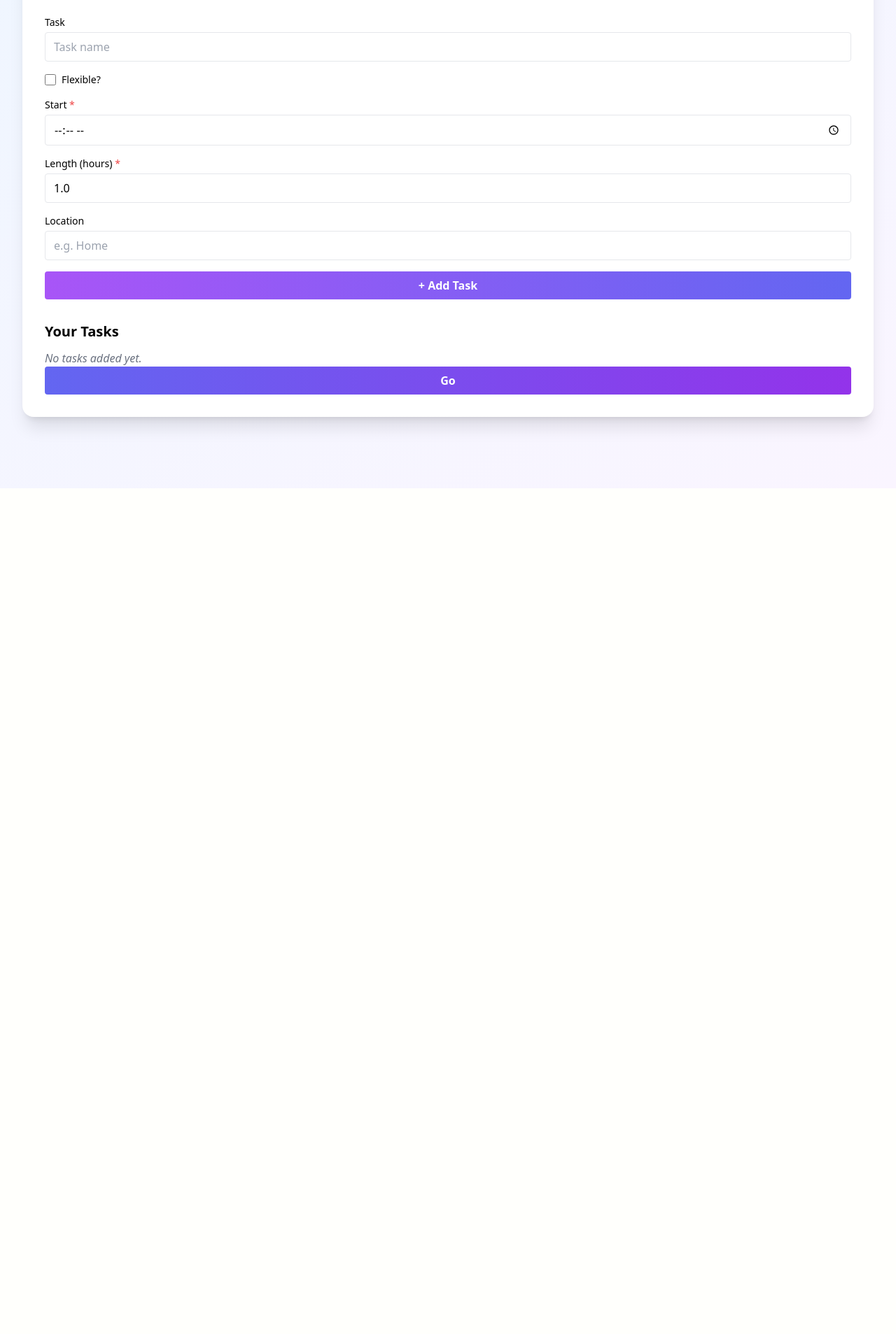
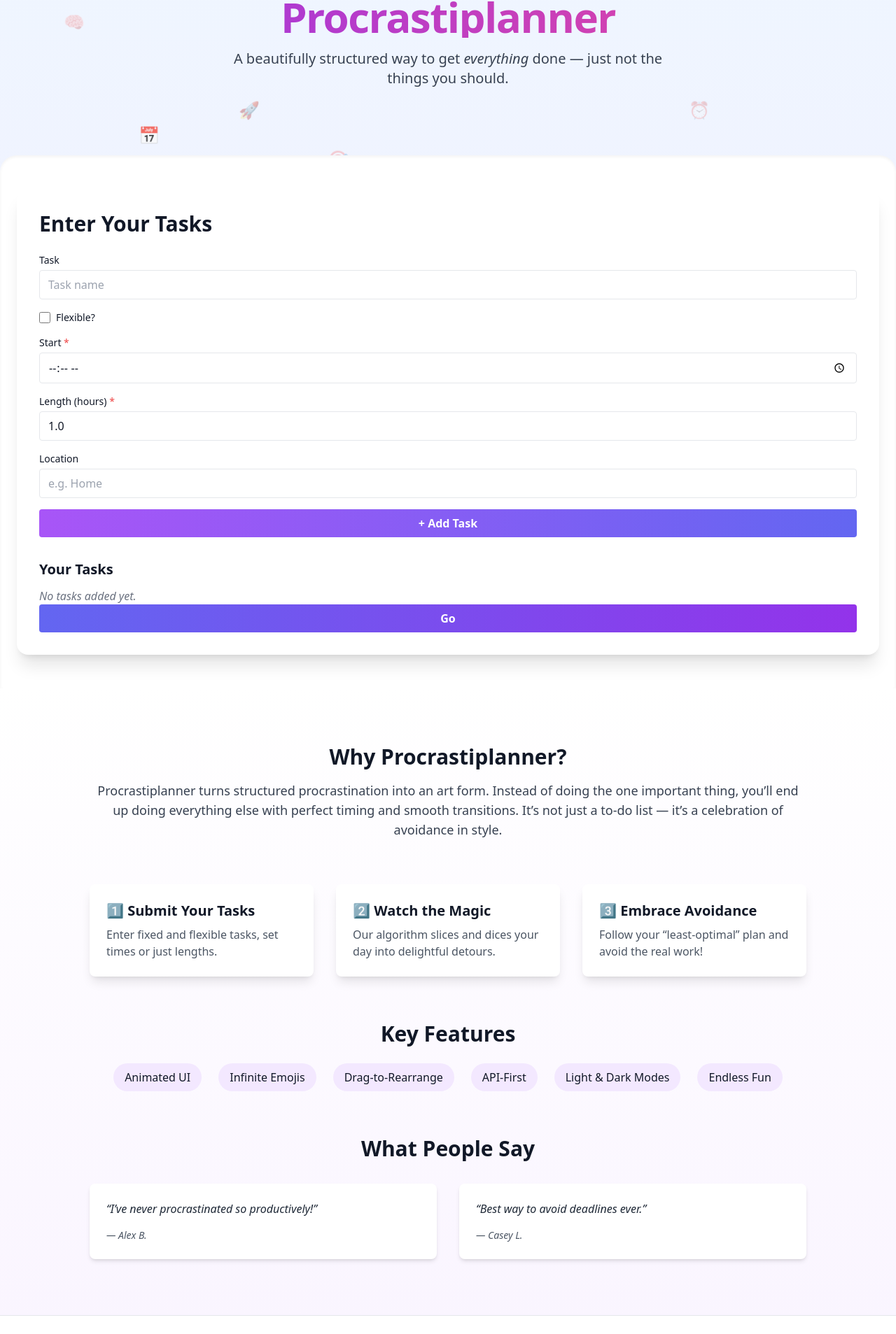
Before and after one commit to Theocat321/procrastiplanner, a React (Vite) app in the folder frontend/: page / in a window 1280 px wide. Shown: the part 102-2009 px from the top of the page at 70% size. Before the commit the page ends 800 px from the top, so only its background shows below. Built offline with nearby package versions, Linux system fonts and the light colour scheme.

Commit message:
more fe sprucing

```diff
--- a/frontend/src/pages/Home.jsx
+++ b/frontend/src/pages/Home.jsx
@@ -18,14 +18,62 @@ export default function Home() {
   }
 
   return (
-    <div className="min-h-screen bg-gradient-to-br w-full from-blue-50 to-purple-50 p-8">
+    <div className="min-h-screen w-full bg-gradient-to-b from-blue-50 to-purple-100 text-gray-900 overflow-x-hidden">
+      {/* Hero Section */}
+      <section className="py-24 text-center relative overflow-hidden">
+        <motion.h1
+          className="text-6xl font-black tracking-tight z-10 mb-4 bg-clip-text text-transparent bg-gradient-to-r from-purple-600 to-pink-500"
+          initial={{ opacity: 0, scale: 0.9 }}
+          animate={{ opacity: 1, scale: 1 }}
+          transition={{ type: 'spring', stiffness: 120, damping: 10 }}
+        >
+          Procrastiplanner
+        </motion.h1>
+
+        <motion.p
+          className="text-xl max-w-2xl mx-auto text-gray-700 z-10"
+          initial={{ opacity: 0, y: 20 }}
+          animate={{ opacity: 1, y: 0 }}
+          transition={{ delay: 0.4 }}
+        >
+          A beautifully structured way to get <em>everything</em> done — just not the things you should.
+        </motion.p>
+        {/* Floating emoji chaos */}
+        <div className="absolute  inset-0 pointer-events-none z-0">
+          {['🧠', '⏰', '💡', '📅', '🚀', '😅', '🎯'].map((emoji, i) => (
+            <motion.span
+              key={i}
+              className="absolute text-2xl"
+              style={{
+                top: `${Math.random() * 100}%`,
+                left: `${Math.random() * 100}%`,
+              }}
+              animate={{
+                y: [0, -20, 0],
+                opacity: [0.2, 1, 0.2],
+              }}
+              transition={{
+                duration: 4 + Math.random() * 4,
+                repeat: Infinity,
+                ease: 'easeInOut',
+                delay: Math.random(),
+              }}
+            >
+              {emoji}
+            </motion.span>
+          ))}
+        </div>
+      </section>
+
+      {/* App Interface */}
+      <section className="bg-white rounded-t-3xl shadow-inner px-6 py-12 relative z-10">
         <div className="max-w-7xl mx-auto flex flex-col lg:flex-row gap-8">
           <motion.div
             className="flex-1 bg-white rounded-2xl shadow-xl p-8"
-          initial={{ opacity: 0, y: 5 }}
-          animate={{ opacity: 1, y: 0 }}
+            initial={{ opacity: 0, x: -50 }}
+            animate={{ opacity: 1, x: 0 }}
             transition={{ duration: 0.6 }}
-          whileHover={{ scale: 1.01 }}
+            whileHover={{ scale: 1.02 }}
           >
             <h2 className="text-3xl font-extrabold mb-6">Enter Your Tasks</h2>
             <TaskForm onSubmit={handleSubmit} />
@@ -35,11 +83,11 @@ export default function Home() {
             {schedule.length > 0 && (
               <motion.div
                 className="flex-1 bg-white rounded-2xl shadow-xl p-8 overflow-y-auto"
-              initial={{ opacity: 0, y: 5 }}
-              animate={{ opacity: 1, y: 0 }}
-              exit={{ opacity: 0, y: 20 }}
+                initial={{ opacity: 0, x: 50 }}
+                animate={{ opacity: 1, x: 0 }}
+                exit={{ opacity: 0, x: 50 }}
                 transition={{ delay: 0.3, duration: 0.6 }}
-              whileHover={{ scale: 1.01 }}
+                whileHover={{ scale: 1.02 }}
               >
                 <h2 className="text-3xl font-extrabold mb-6">
                   Your Least‐Optimal Schedule
@@ -49,6 +97,147 @@ export default function Home() {
             )}
           </AnimatePresence>
         </div>
+      </section>
+
+      {/* Expanded About Section */}
+      <section className="py-20 px-6 bg-gradient-to-b from-white to-purple-50">
+        <div className="max-w-5xl mx-auto space-y-16">
+          {/* Why */}
+          <motion.div
+            className="text-center"
+            initial={{ opacity: 0, y: 30 }}
+            whileInView={{ opacity: 1, y: 0 }}
+            transition={{ duration: 0.8 }}
+            viewport={{ once: true }}
+          >
+            <h3 className="text-3xl font-bold mb-4">Why Procrastiplanner?</h3>
+            <p className="text-gray-700 text-lg">
+              Procrastiplanner turns structured procrastination into an art form.
+              Instead of doing the one important thing, you’ll end up doing everything else
+              with perfect timing and smooth transitions. It’s not just a to-do list —
+              it’s a celebration of avoidance in style.
+            </p>
+          </motion.div>
+
+          {/* How It Works */}
+          <motion.div
+            className="grid lg:grid-cols-3 gap-8"
+            initial="hidden"
+            whileInView="visible"
+            viewport={{ once: true }}
+            variants={{
+              hidden: {},
+              visible: { transition: { staggerChildren: 0.2 } }
+            }}
+          >
+            {[
+              {
+                title: '1️⃣ Submit Your Tasks',
+                desc: 'Enter fixed and flexible tasks, set times or just lengths.'
+              },
+              {
+                title: '2️⃣ Watch the Magic',
+                desc: 'Our algorithm slices and dices your day into delightful detours.'
+              },
+              {
+                title: '3️⃣ Embrace Avoidance',
+                desc: 'Follow your “least-optimal” plan and avoid the real work!'
+              }
+            ].map((item, i) => (
+              <motion.div
+                key={i}
+                className="bg-white p-6 rounded-lg shadow-lg"
+                variants={{
+                  hidden: { opacity: 0, y: 20 },
+                  visible: { opacity: 1, y: 0 }
+                }}
+              >
+                <h4 className="text-xl font-semibold mb-2">{item.title}</h4>
+                <p className="text-gray-600">{item.desc}</p>
+              </motion.div>
+            ))}
+          </motion.div>
+
+          {/* Key Features */}
+          <motion.div
+            className="text-center space-y-6"
+            initial={{ opacity: 0 }}
+            whileInView={{ opacity: 1 }}
+            transition={{ duration: 1 }}
+            viewport={{ once: true }}
+          >
+            <h3 className="text-3xl font-bold">Key Features</h3>
+            <ul className="flex flex-wrap justify-center gap-6">
+              {['Animated UI', 'Infinite Emojis', 'Drag-to-Rearrange', 'API-First', 'Light & Dark Modes', 'Endless Fun']
+                .map((feat, i) => (
+                  <motion.li
+                    key={i}
+                    className="bg-purple-100 px-4 py-2 rounded-full font-medium"
+                    whileHover={{ scale: 1.1 }}
+                    transition={{ type: 'spring', stiffness: 200 }}
+                  >
+                    {feat}
+                  </motion.li>
+                ))
+              }
+            </ul>
+          </motion.div>
+
+          {/* Testimonials */}
+          <motion.div
+            className="space-y-8"
+            initial="hidden"
+            whileInView="visible"
+            viewport={{ once: true }}
+            variants={{
+              hidden: {},
+              visible: { transition: { staggerChildren: 0.3 } }
+            }}
+          >
+            <h3 className="text-3xl font-bold text-center">What People Say</h3>
+            <div className="grid md:grid-cols-2 gap-8">
+              {[
+                { quote: '“I’ve never procrastinated so productively!”', author: '— Alex B.' },
+                { quote: '“Best way to avoid deadlines ever.”', author: '— Casey L.' },
+              ].map((t, i) => (
+                <motion.blockquote
+                  key={i}
+                  className="bg-white p-6 rounded-lg shadow-md italic"
+                  variants={{
+                    hidden: { opacity: 0, y: 20 },
+                    visible: { opacity: 1, y: 0 }
+                  }}
+                >
+                  <p className="mb-4 text-gray-800">{t.quote}</p>
+                  <footer className="text-sm text-gray-600">{t.author}</footer>
+                </motion.blockquote>
+              ))}
+            </div>
+          </motion.div>
+        </div>
+      </section>
+
+      {/* Footer */}
+      <motion.footer
+        className="bg-white border-t py-6 text-center text-sm text-gray-500"
+        initial={{ opacity: 0 }}
+        animate={{ opacity: 1 }}
+        transition={{ delay: 0.5 }}
+      >
+        <motion.p
+          className="mb-2"
+          animate={{ scale: [1, 1.05, 1] }}
+          transition={{ repeat: Infinity, duration: 4, ease: 'easeInOut' }}
+        >
+          Built with procrastination, powered by deadlines.
+        </motion.p>
+        <motion.p
+          animate={{ opacity: [0.6, 1, 0.6] }}
+          transition={{ repeat: Infinity, duration: 5, ease: 'easeInOut' }}
+        >
+          © {new Date().getFullYear()} Procrastiplanner. All rights squandered.
+        </motion.p>
+      </motion.footer>
     </div>
   )
 }
```
Lines whose indentation alone changed are shown as unchanged.
